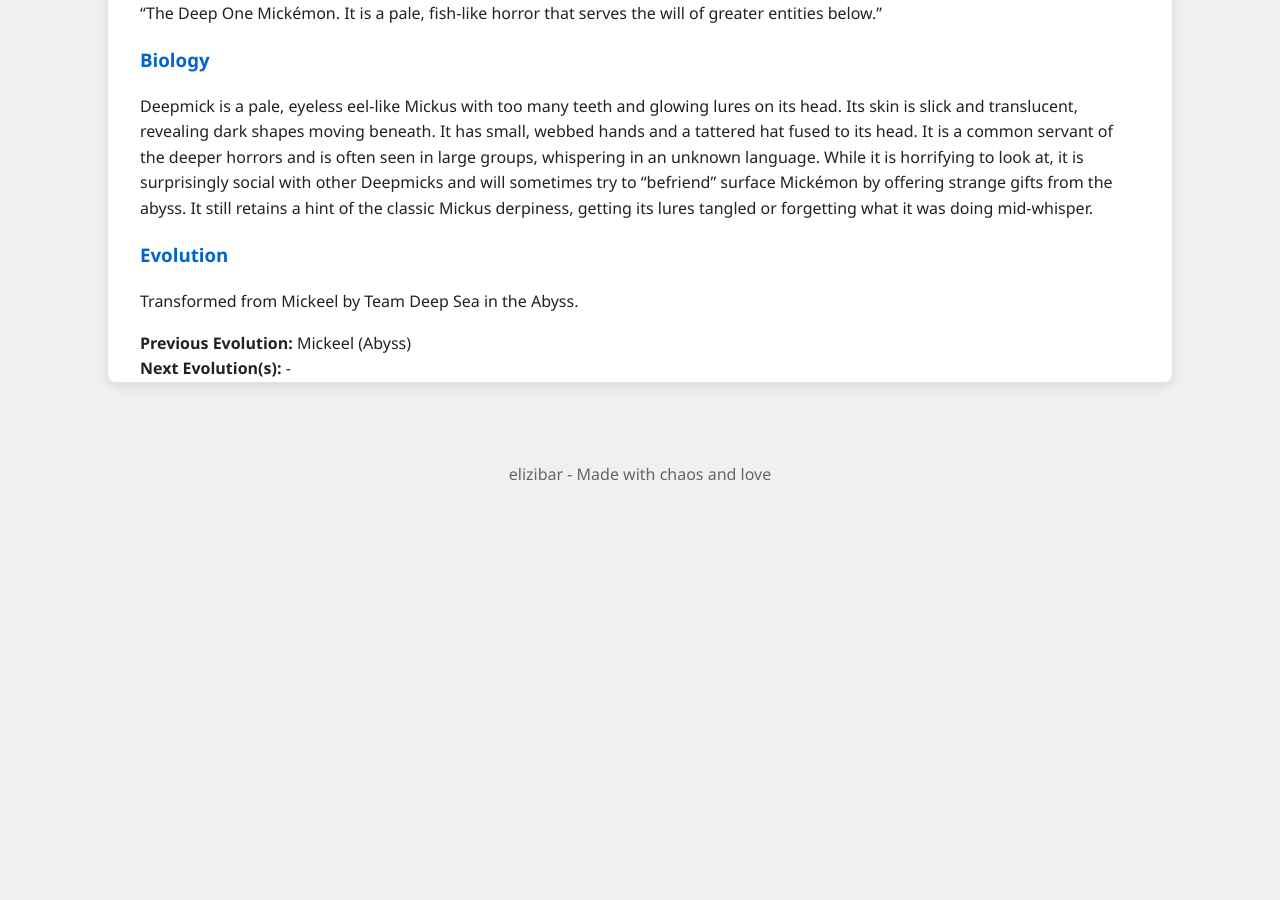
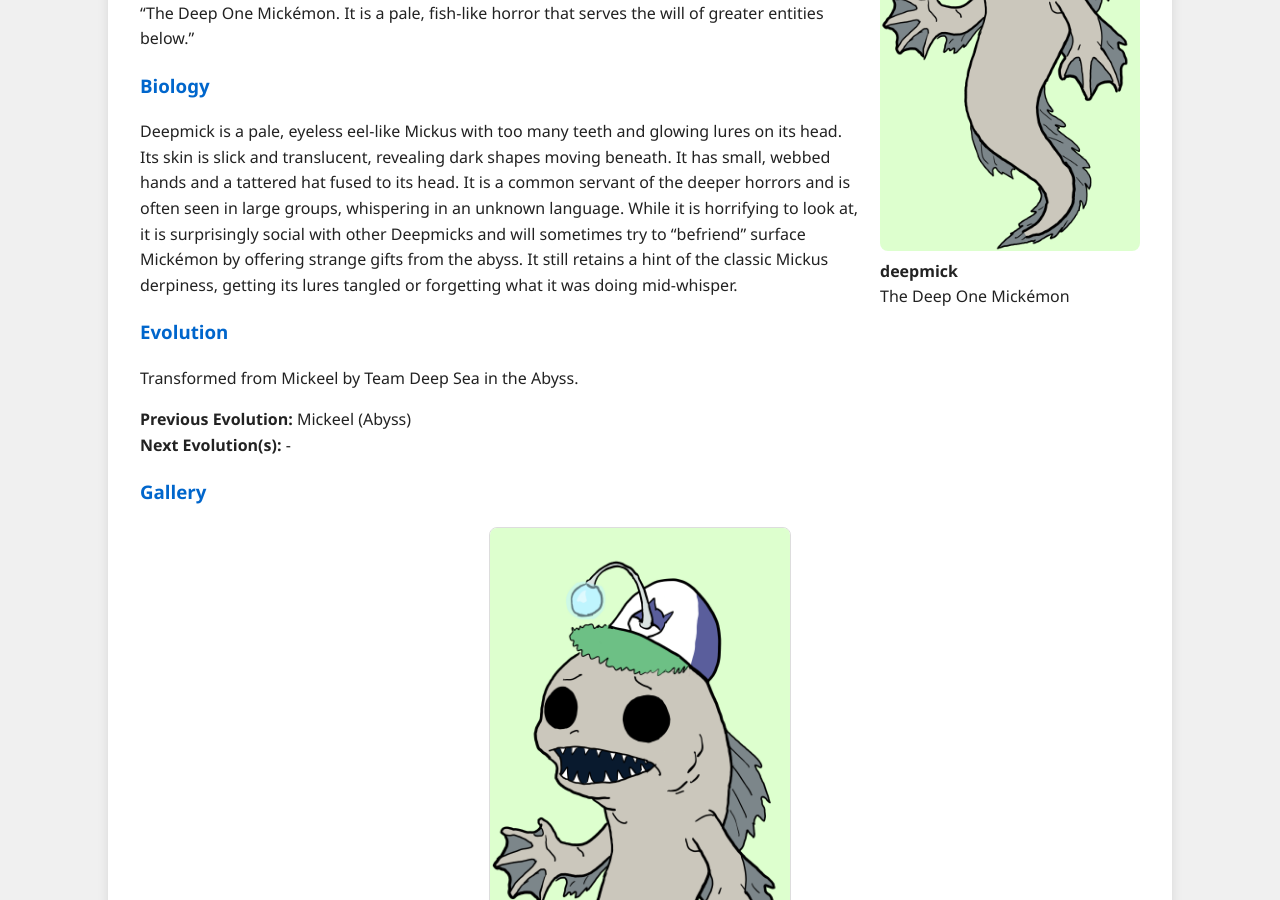
Before and after one commit to elizibar/elizibar.github.io, a Jekyll site: the page built from mickedex/abyss/deepmick.md, in a window 1280 px wide and 900 px high, scrolled down 451 px. Built offline with Jekyll 4.4.1, drawn with Linux system fonts in a browser that asks for light colours; before the commit the page ends 986 px from its top, so only the background shows below that.

Commit message:
deepmick

```diff
--- a/mickedex/abyss/deepmick.md
+++ b/mickedex/abyss/deepmick.md
@@ -3,6 +3,11 @@
 layout: default
 permalink: /mickedex/deepmick/
 ---
+
+<figure style="float: right; margin: 0 0 20px 20px; width: 260px;">
+  <img src="/assets/images/mick/deepmick.png" alt="Deepmick" style="width: 100%; border-radius: 8px;">
+  <figcaption><strong>deepmick</strong><br>The Deep One Mickémon</figcaption>
+</figure>
 
 # Deepmick
 
@@ -23,3 +28,6 @@
 
 **Previous Evolution:** Mickeel (Abyss)
 **Next Evolution(s):** -
+
+### Gallery
+![Deepmick](/assets/images/mick/deepmick.png){:width="30%" style="display: block; margin: 20px auto; border: 1px solid #ddd; border-radius: 8px;"}
```
Also changed, not shown: assets/images/mick/deepmick.png (added).
